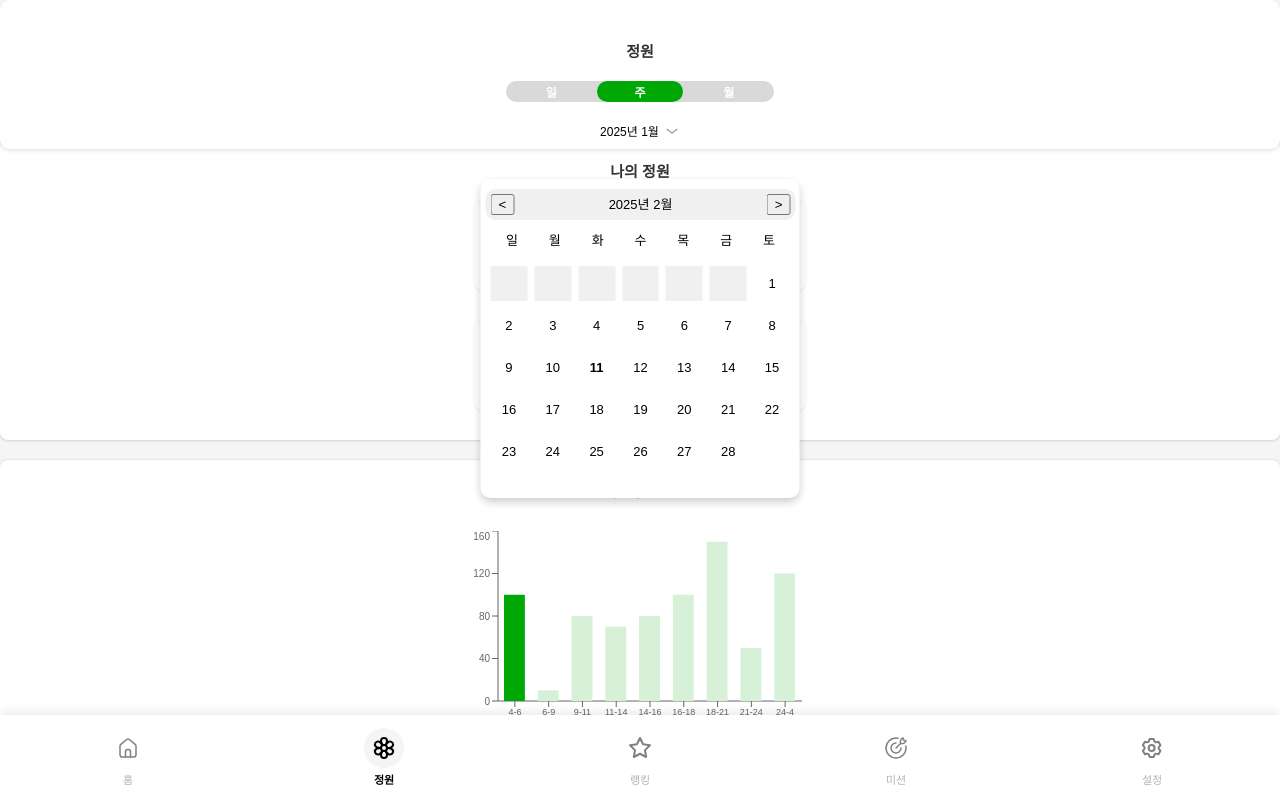
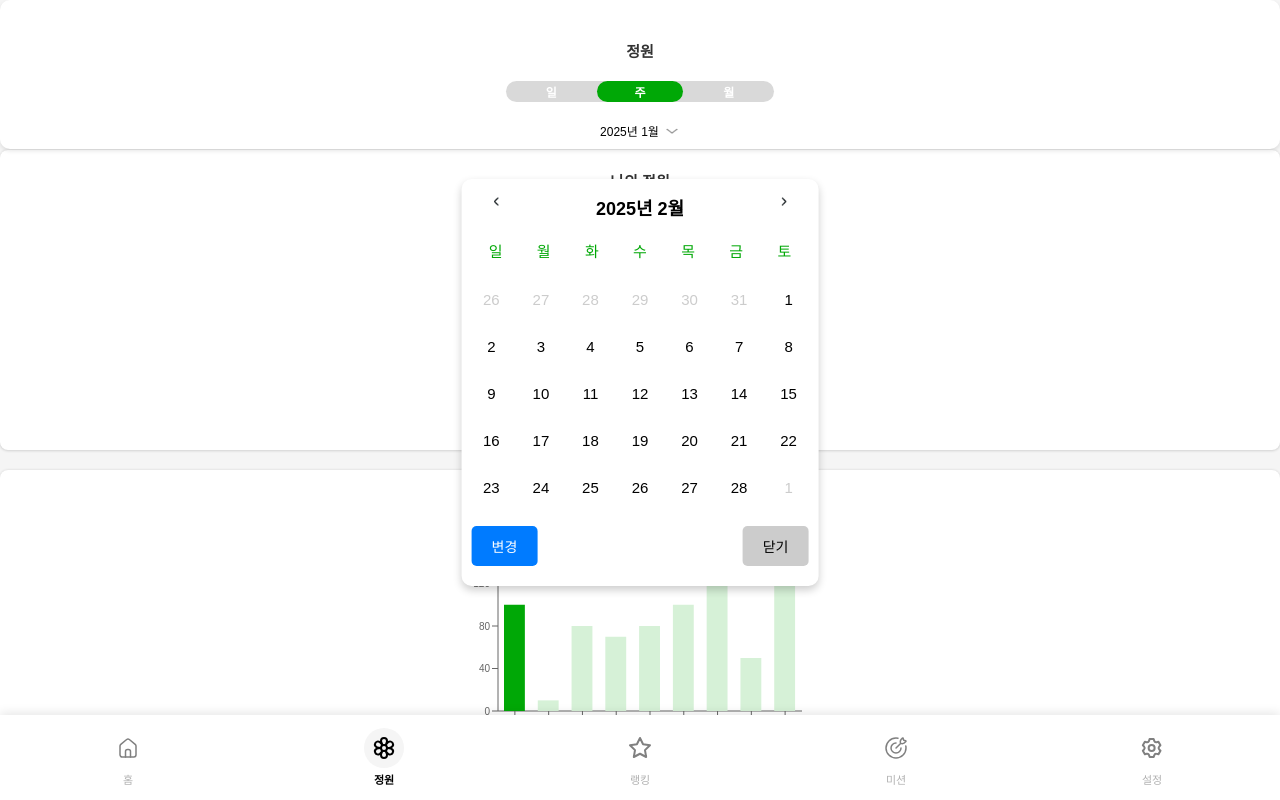
Before and after one commit to Codeit-boost/Garden-FE, a React (Create React App) app: page /garden in a window 1280 px wide. Both pictures are taken after a click on the element "2025년 1월". Shown: the top 800 px of the page. Built offline with nearby package versions, Linux system fonts and the light colour scheme.

Commit message:
[FEAT] GardenPage 수정
calendar 수정

```diff
--- a/src/components/garden/MyBestFlower.js
+++ b/src/components/garden/MyBestFlower.js
@@ -1,7 +1,7 @@
 import React from 'react';
 import '../../styles/MyBestFlower.css';
 import leafIcon from '../../assets/icons/완성꽃.png';
-
+// import api from '../../api/api';
 const MyBestFlower = () => {
   const bestPlant = {
     name: '해바라기',
--- a/src/components/garden/MyCalendar.js
+++ b/src/components/garden/MyCalendar.js
@@ -11,10 +11,19 @@ const MyCalendar = () => {
     const lastDate = new Date(currentDate.getFullYear(), currentDate.getMonth() + 1, 0).getDate();
     const today = new Date();
 
-    for (let i = 0; i < startDay; i++) {
-      days.push(<div key={`empty-${i}`} className="calendar-day empty"></div>);
+    // 이전 달의 마지막 날짜 계산
+    const prevLastDate = new Date(currentDate.getFullYear(), currentDate.getMonth(), 0).getDate();
+
+    // 이전 달의 날짜 추가
+    for (let i = startDay - 1; i >= 0; i--) {
+      days.push(
+        <div key={`prev-${i}`} className="calendar-day prev-month">
+          {prevLastDate - i}
+        </div>
+      );
     }
 
+    // 현재 달의 날짜 추가
     for (let i = 1; i <= lastDate; i++) {
       const date = new Date(currentDate.getFullYear(), currentDate.getMonth(), i);
       const isSelected = selectedDate && selectedDate.toDateString() === date.toDateString();
@@ -31,6 +40,16 @@ const MyCalendar = () => {
       );
     }
 
+    // 다음 달의 날짜 추가
+    const remainingDays = (7 - (days.length % 7)) % 7; // 남은 칸 수 계산
+    for (let i = 1; i <= remainingDays; i++) {
+      days.push(
+        <div key={`next-${i}`} className="calendar-day next-month">
+          {i}
+        </div>
+      );
+    }
+
     return days;
   };
 
@@ -42,16 +61,22 @@ const MyCalendar = () => {
     setCurrentDate(new Date(currentDate.getFullYear(), currentDate.getMonth() + 1, 1));
   };
 
+  const handleSave = () => {
+    if (selectedDate) {
+
+    }
+  };
+
+  const handleClose = () => {
+
+  };
+
   return (
     <div className="calendar">
       <div className="calendar-header">
-        <button onClick={handlePrevMonth}>
-          &lt;
-        </button>
+        <button className="prev-button" onClick={handlePrevMonth}></button>
         <span>{currentDate.getFullYear()}년 {currentDate.getMonth() + 1}월</span>
-        <button onClick={handleNextMonth}>
-          &gt;
-        </button>
+        <button className="next-button" onClick={handleNextMonth}></button>
       </div>
       <div className="calendar-body">
         <div className="calendar-weekdays">
@@ -62,6 +87,10 @@ const MyCalendar = () => {
         <div className="calendar-days">
           {renderDays()}
         </div>
+        <div className="calendar-buttons">
+          <button className="save-button" onClick={handleSave}>변경</button>
+          <button className="close-button" onClick={handleClose}>닫기</button>
+        </div>
       </div>
     </div>
   );
--- a/src/styles/GardenHeader.css
+++ b/src/styles/GardenHeader.css
@@ -70,12 +70,12 @@
   top: 120%;
   left: 50%;
   transform: translateX(-50%);
-  width: 319px;
-  height: 319px;
   background: white;
   border-radius: 10px;
   padding: 10px;
   box-shadow: 0 4px 8px rgba(0, 0, 0, 0.2);
   z-index: 1100;
   box-sizing: border-box; /* 패딩과 보더를 포함한 전체 너비와 높이 계산 */
+  max-height: 430px; /* 최대 높이 설정 */
+  display: inline-block; /* 내용에 따라 높이 자동 조절 */
 }
--- a/src/styles/MyCalendar.css
+++ b/src/styles/MyCalendar.css
@@ -1,20 +1,27 @@
+
 .calendar {
   display: flex;
   flex-direction: column;
   align-items: center;
-  width: 300px;
-  height: 300px;
+  width: 100%;
+  height: auto;
   font-size: 13px;
-  border: none; /* 테두리 제거 */
-  box-sizing: border-box; /* 패딩과 보더를 포함한 전체 너비와 높이 계산 */
+  border: none;
+  box-sizing: border-box;
+  max-width: 368px;
+
 }
 
 .calendar-header {
   display: flex;
   justify-content: space-between;
-  width: 100%;
+  width: 90%;
   padding: 5px;
-  background-color: #f0f0f0;
+  font-size: 18px;
+  font-weight: bold;
+  margin-bottom: 5px;
+  background-color:white;
+
   border-radius: 10px;
 }
 
@@ -28,16 +35,19 @@
 
 .calendar-weekdays {
   display: grid;
+  font-size: 15px;
+  color: #00A806;
   grid-template-columns: repeat(7, 1fr);
   width: 100%;
 }
 
 .calendar-days {
   display: grid;
-  padding:7px;
+  font-size: 15px;
+  padding:10px;
   grid-template-columns: repeat(7, 1fr);
   width: 100%;
-  gap: 7px;
+  gap: 10px;
 }
 
 .calendar-weekday, .calendar-day {
@@ -51,13 +61,55 @@
 }
 
 .calendar-day.selected {
-  background-color: #00A806;
+  background-color:#00A806;
   color: white;
   width: 15px;
   height: 15px;
   border-radius: 50%;
 }
 
-.calendar-day.today {
-  font-weight: bold;
+.prev-button, .next-button {
+  width:15px; /* 아이콘 크기에 맞게 조절 */
+  height: 15px; /* 아이콘 크기에 맞게 조절 */
+  background-size: contain;
+  background-repeat: no-repeat;
+  border: none;
+  cursor: pointer;
+  background-color: transparent;
 }
+
+.prev-button {
+  background-image: url('../assets/icons/화살표\(왼\).png'); /* 이전 달 아이콘 경로 */
+}
+
+.next-button {
+  background-image: url('../assets/icons/화살표\(오\).png'); /* 다음 달 아이콘 경로 */
+}
+
+.calendar-day.prev-month, .calendar-day.next-month {
+  color: #ccc; /* 이전 달과 다음 달 날짜를 회색으로 표시 */
+}
+.calendar-buttons {
+  display: flex;
+  justify-content: space-between; /* 버튼을 가로로 정렬 */
+  width: 100%;
+  padding: 10px;
+}
+
+.save-button, .close-button {
+  padding: 10px 20px;
+  font-size: 14px;
+  border: none;
+  border-radius: 5px;
+  cursor: pointer;
+}
+
+.save-button {
+  background-color: #007bff;
+  color: white;
+}
+
+.close-button {
+  background-color: #ccc;
+  color: black;
+}
--- a/src/styles/MyGarden.css
+++ b/src/styles/MyGarden.css
@@ -4,7 +4,7 @@
   flex-direction: column;
   width: 364px;
   height: 300px;
-  margin: 140px auto 0;
+  margin: 150px auto 0;
   text-align: center;
   border-radius: 8px;
   box-shadow: 0px 0.5px 3px 0px #00000033;
```
